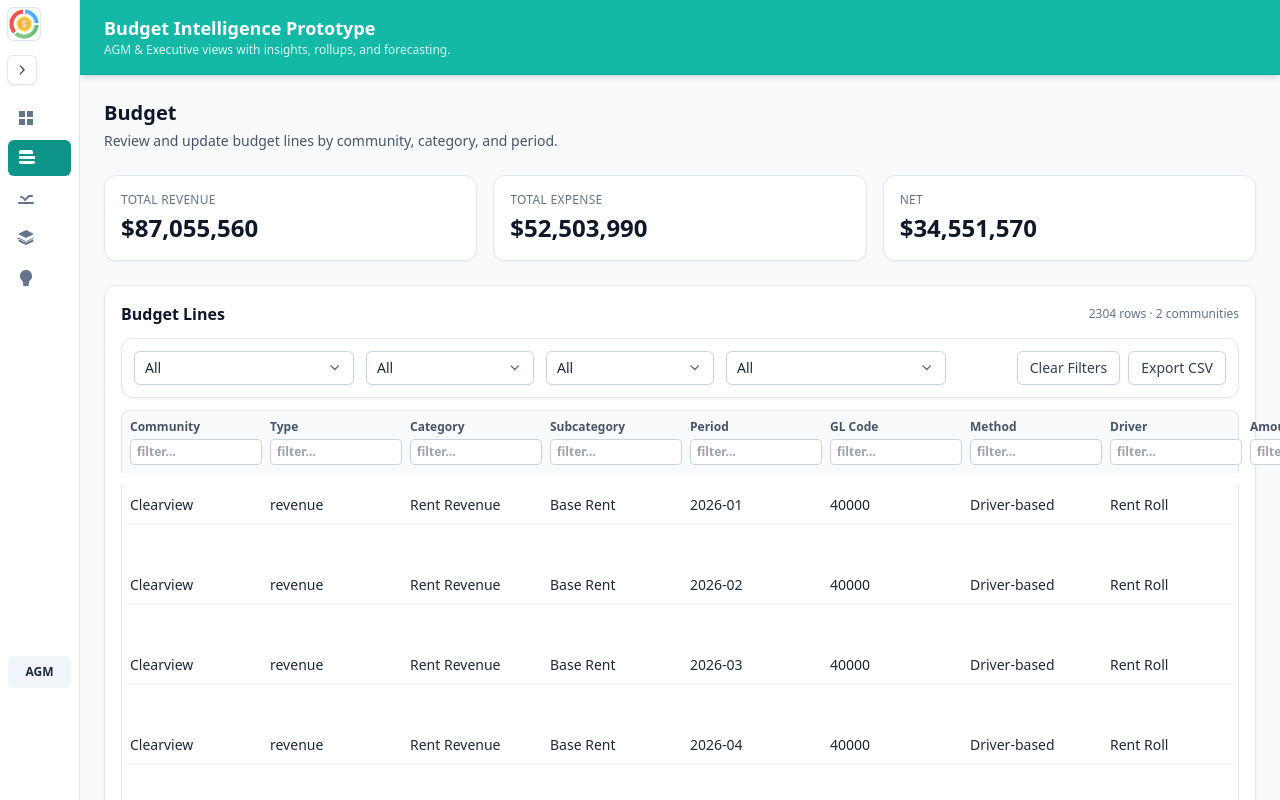
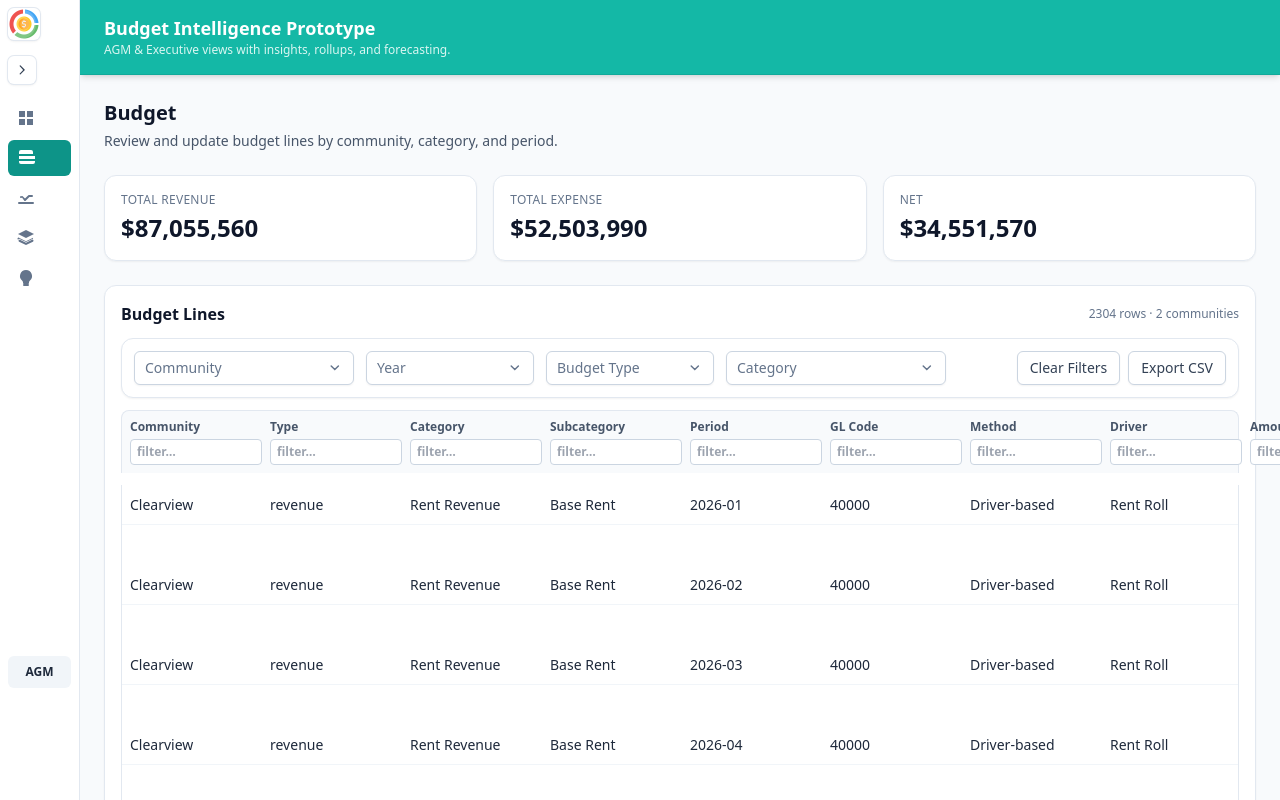
Before and after one commit to Integracarejj/BusIntell, a Next.js app: page /agm/budget in a window 1280 px wide. Built offline with nearby package versions, Linux system fonts and the light colour scheme.

Commit message:
updated dropdowns to include labels

```diff
--- a/components/BudgetGrid.tanstack.tsx
+++ b/components/BudgetGrid.tanstack.tsx
@@ -3,11 +3,10 @@
 
 /**
  * BudgetGrid.tanstack.tsx — TanStack Table v8 + React Virtual
- * Toolbar retooled: Community (multi), Year (single), Budget Type (single),
- * Category (multi) + Clear Filters + Export CSV.
- * – Removes all Bulk Edit UI.
- * – Keeps: inline Amount editing, per-column text filters, virtualization,
- *   TOTAL (filtered) footer.
+ * Toolbar shows labeled controls when empty:
+ *   Community | Year | Budget Type | Category
+ * Keeps: per-column text filters, inline Amount editing, virtualization,
+ * TOTAL (filtered) footer, CSV export.
  */
 
 import React, { useCallback, useMemo, useRef, useState } from "react";
@@ -23,7 +22,6 @@ import {
     flexRender,
     ColumnPinningState,
     GroupingState,
-    Column
 } from "@tanstack/react-table";
 import { useVirtualizer } from "@tanstack/react-virtual";
 
@@ -75,11 +73,8 @@ function exportRowsToCsv<T extends object>(
     const header = colIds.join(",");
     const body = rows
         .map((r) =>
-            colIds
-                .map((k) => {
-                    if (k === "amount") return esc((r as any)[k] ?? "");
-                    return esc((r as any)[k] ?? "");
-                })
+            colIds.map((k) => (k === "amount" ? (r as any)[k] ?? "" : (r as any)[k] ?? ""))
+                .map(esc)
                 .join(",")
         )
         .join("\n");
@@ -144,7 +139,7 @@ function AmountCell({
     );
 }
 
-// ---------- small headless dropdowns ----------
+// ---------- headless dropdowns (label when empty) ----------
 type Option = { label: string; value: string };
 
 function useClickOutsideClose<T extends HTMLElement>(onClose: () => void) {
@@ -175,7 +170,7 @@ function SingleSelect({
     className,
     "aria-label": ariaLabel,
 }: {
-    label?: string;
+    label: string;                // ← required so we can display it when empty
     value: string | null;
     options: Option[];
     onChange: (val: string | null) => void;
@@ -186,17 +181,19 @@ function SingleSelect({
     const ref = useClickOutsideClose<HTMLDivElement>(() => setOpen(false));
     const current = options.find((o) => o.value === value);
 
+    // When empty, show the control name (label) instead of "All"
+    const displayText = current ? current.label : label;
+
     return (
         <div className={`relative ${className ?? ""}`} ref={ref}>
-            {label ? <span className="sr-only">{label}</span> : null}
             <button
                 type="button"
                 aria-label={ariaLabel || label}
                 onClick={() => setOpen((o) => !o)}
                 className="inline-flex min-w-[168px] items-center justify-between rounded-md border border-slate-300 bg-white px-2.5 py-1.5 text-sm text-slate-800 shadow-sm hover:bg-slate-50 focus-visible:outline-none focus-visible:ring-2 focus-visible:ring-teal-500"
             >
-                <span className="truncate">
-                    {current ? current.label : "All"}
+                <span className={`truncate ${current ? "" : "text-slate-500"}`}>
+                    {displayText}
                 </span>
                 <svg viewBox="0 0 20 20" aria-hidden="true" className="ml-2 h-4 w-4 text-slate-500">
                     <path d="M5.25 7.5l4.5 4.5 4.5-4.5" stroke="currentColor" strokeWidth="1.8" fill="none" strokeLinecap="round" />
@@ -211,6 +208,7 @@ function SingleSelect({
                         className="w-full rounded px-2 py-1 text-left text-sm text-slate-700 hover:bg-slate-100"
                         onClick={() => { onChange(null); setOpen(false); }}
                     >
+                        {/* Show 'All' in menu, but empty state shows control name */}
                         All
                     </button>
                     <div className="my-1 h-px bg-slate-100" />
@@ -240,8 +238,8 @@ function MultiSelect({
     className,
     "aria-label": ariaLabel,
 }: {
-    label?: string;
-    values: string[]; // selected values
+    label: string;               // ← required for empty-label behavior
+    values: string[];
     options: Option[];
     onChange: (vals: string[]) => void;
     searchable?: boolean;
@@ -251,9 +249,11 @@ function MultiSelect({
     const [open, setOpen] = useState(false);
     const [query, setQuery] = useState("");
     const ref = useClickOutsideClose<HTMLDivElement>(() => setOpen(false));
+
+    // When empty, show the control name (label). Otherwise show chips/count.
     const display =
         values.length === 0
-            ? "All"
+            ? label
             : values.length <= 2
                 ? options
                     .filter((o) => values.includes(o.value))
@@ -277,14 +277,13 @@ function MultiSelect({
 
     return (
         <div className={`relative ${className ?? ""}`} ref={ref}>
-            {label ? <span className="sr-only">{label}</span> : null}
             <button
                 type="button"
                 aria-label={ariaLabel || label}
                 onClick={() => setOpen((o) => !o)}
                 className="inline-flex min-w-[220px] items-center justify-between rounded-md border border-slate-300 bg-white px-2.5 py-1.5 text-sm text-slate-800 shadow-sm hover:bg-slate-50 focus-visible:outline-none focus-visible:ring-2 focus-visible:ring-teal-500"
             >
-                <span className="truncate">{display}</span>
+                <span className={`truncate ${values.length === 0 ? "text-slate-500" : ""}`}>{display}</span>
                 <svg viewBox="0 0 20 20" aria-hidden="true" className="ml-2 h-4 w-4 text-slate-500">
                     <path d="M5.25 7.5l4.5 4.5 4.5-4.5" stroke="currentColor" strokeWidth="1.8" fill="none" strokeLinecap="round" />
                 </svg>
@@ -354,7 +353,7 @@ export default function BudgetGrid({ rows }: Props) {
 
     // ---- columns ----
     const columns = useMemo<ColumnDef<BudgetLine, any>[]>(() => {
-        // custom filterFns for array-typed filters (community/category multi-select)
+        // filter fns for array-typed filters
         const multiIncludesSome = (row: any, columnId: string, filterValue: string[]) => {
             if (!Array.isArray(filterValue) || filterValue.length === 0) return true;
             const v = String(row.getValue(columnId) ?? "");
@@ -367,82 +366,28 @@ export default function BudgetGrid({ rows }: Props) {
         };
 
         return [
-            {
-                id: "community",
-                accessorKey: "community",
-                header: "Community",
-                meta: { filterPlaceholder: "filter…" },
-                filterFn: multiIncludesSome, // driven by multi-select above grid
-                enablePinning: true,
-            },
-            {
-                id: "type",
-                accessorKey: "type",
-                header: "Type",
-                size: 130,
-                filterFn: equalsString, // single-select from toolbar
-            },
-            {
-                id: "category",
-                accessorKey: "category",
-                header: "Category",
-                filterFn: multiIncludesSome, // driven by multi-select above grid
-            },
-            {
-                id: "subCategory",
-                accessorKey: "subCategory",
-                header: "Subcategory",
-            },
-            {
-                id: "period",
-                accessorKey: "period",
-                header: "Period",
-                size: 120,
-                // Year filter (toolbar) will target a derived "year" value via custom filter below
-            },
-            {
-                id: "glCode",
-                accessorKey: "glCode",
-                header: "GL Code",
-                size: 120,
-            },
-            {
-                id: "budgetMethod",
-                accessorKey: "budgetMethod",
-                header: "Method",
-                size: 180,
-            },
-            {
-                id: "driver",
-                header: "Driver",
-                accessorFn: (row) => row.driver ?? row.driverTag ?? null,
-            },
-            {
-                id: "amount",
-                accessorKey: "amount",
-                header: "Amount",
-                cell: AmountCell,
-                size: 140,
-            },
-            // A virtual "year" column used only for filtering from the Year dropdown.
+            { id: "community", accessorKey: "community", header: "Community", meta: { filterPlaceholder: "filter…" }, filterFn: multiIncludesSome, enablePinning: true },
+            { id: "type", accessorKey: "type", header: "Type", size: 130, filterFn: equalsString },
+            { id: "category", accessorKey: "category", header: "Category", filterFn: multiIncludesSome },
+            { id: "subCategory", accessorKey: "subCategory", header: "Subcategory" },
+            { id: "period", accessorKey: "period", header: "Period", size: 120 },
+            { id: "glCode", accessorKey: "glCode", header: "GL Code", size: 120 },
+            { id: "budgetMethod", accessorKey: "budgetMethod", header: "Method", size: 180 },
+            { id: "driver", header: "Driver", accessorFn: (row) => row.driver ?? row.driverTag ?? null },
+            { id: "amount", accessorKey: "amount", header: "Amount", cell: AmountCell, size: 140 },
+            // hidden helper for year filtering
             {
                 id: "__year",
                 accessorFn: (row) => {
-                    // parse from period (supports "YYYY" or "YYYY-MM")
                     const p = row.period;
-                    if (p == null) return null;
-                    const s = String(p);
+                    const s = p == null ? "" : String(p);
                     const y = s.slice(0, 4);
                     return /^\d{4}$/.test(y) ? y : null;
                 },
                 header: "Year (hidden)",
                 enableHiding: true,
                 meta: { hiddenHelper: true },
-                filterFn: (r, id, val: string | null) => {
-                    if (!val) return true;
-                    const v = r.getValue(id);
-                    return String(v ?? "") === String(val);
-                },
+                filterFn: (r, id, val: string | null) => !val || String(r.getValue(id) ?? "") === String(val),
             },
         ];
     }, []);
@@ -454,14 +399,7 @@ export default function BudgetGrid({ rows }: Props) {
         getCoreRowModel: getCoreRowModel(),
         getFilteredRowModel: getFilteredRowModel(),
         getSortedRowModel: getSortedRowModel(),
-        state: {
-            sorting,
-            columnFilters: filters,
-            rowSelection,
-            columnVisibility,
-            columnPinning,
-            grouping,
-        },
+        state: { sorting, columnFilters: filters, rowSelection, columnVisibility, columnPinning, grouping },
         onSortingChange: setSorting,
         onColumnFiltersChange: setFilters,
         onRowSelectionChange: setRowSelection,
@@ -482,10 +420,7 @@ export default function BudgetGrid({ rows }: Props) {
             `${row.community ?? ""}${row.type ?? ""}${row.category ?? ""}${row.subCategory ?? ""}${row.period ?? ""}`,
     });
 
-    // ---------- toolbar derived options ----------
-    // Pre-filtered options (so selection lists are derived from the dataset, not the filtered view),
-    // but Category will be derived from the partially-filtered view (community/type/year applied) to stay relevant.
-
+    // ---------- toolbar options ----------
     const allCommunities = useMemo<Option[]>(() => {
         const set = new Set<string>();
         data.forEach((r) => r.community && set.add(r.community));
@@ -502,32 +437,24 @@ export default function BudgetGrid({ rows }: Props) {
         []
     );
 
-    // read helpers from filters
     const getFilter = (id: string) => filters.find((f) => f.id === id)?.value as any;
 
-    // current values
     const selectedCommunities = (getFilter("community") as string[]) ?? [];
     const selectedYear = (getFilter("__year") as string | null) ?? null;
     const selectedType = (getFilter("type") as string | null) ?? null;
     const selectedCategories = (getFilter("category") as string[]) ?? [];
 
-    // For Category options, reflect current Community/Year/Type filters to keep the list relevant.
+    // Category options reflect Community/Year/Type selections
     const categoryOptions: Option[] = useMemo(() => {
-        // Build a transient filtered view that applies community/year/type only.
         const rowsForOptions = table.getPreFilteredRowModel().rows.filter((r) => {
-            const communityPass =
+            const commPass =
                 selectedCommunities.length === 0 || selectedCommunities.includes(String(r.getValue("community") ?? ""));
             const typePass = !selectedType || String(r.getValue("type") ?? "") === selectedType;
-            const yr = (() => {
-                const p = r.original.period;
-                const s = p == null ? "" : String(p);
+            const s = String(r.original.period ?? "");
             const y = /^\d{4}/.test(s) ? s.slice(0, 4) : "";
-                return y;
-            })();
-            const yearPass = !selectedYear || yr === selectedYear;
-            return communityPass && typePass && yearPass;
+            const yearPass = !selectedYear || y === selectedYear;
+            return commPass && typePass && yearPass;
         });
-
         const set = new Set<string>();
         rowsForOptions.forEach((rr) => {
             const v = String(rr.getValue("category") ?? "");
@@ -536,24 +463,14 @@ export default function BudgetGrid({ rows }: Props) {
         return Array.from(set).sort((a, b) => a.localeCompare(b)).map((v) => ({ value: v, label: v }));
     }, [table, selectedCommunities, selectedType, selectedYear]);
 
-    // ---------- toolbar actions ----------
-    const setFilter = useCallback(
-        (id: string, value: any) => {
+    const setFilter = useCallback((id: string, value: any) => {
         setFilters((old) => {
             const others = old.filter((f) => f.id !== id);
             if (value == null || (Array.isArray(value) && value.length === 0)) return others;
             return [...others, { id, value }];
         });
-            // Clear selection whenever filters change
         setRowSelection({});
-        },
-        []
-    );
-
-    const onCommunitiesChange = (vals: string[]) => setFilter("community", vals);
-    const onYearChange = (val: string | null) => setFilter("__year", val);
-    const onTypeChange = (val: string | null) => setFilter("type", val);
-    const onCategoriesChange = (vals: string[]) => setFilter("category", vals);
+    }, []);
 
     const clearAllFilters = () => setFilters([]);
 
@@ -582,64 +499,50 @@ export default function BudgetGrid({ rows }: Props) {
         return sum;
     }, [table, data, filters, sorting, grouping]);
 
-    // ---------- render ----------
     const anyFilterActive = filters.length > 0;
 
     return (
         <section aria-label="Budget grid" className="space-y-3">
-            {/* Toolbar (replaces Bulk Edit strip) */}
+            {/* Toolbar */}
             <div className="flex flex-wrap items-center gap-2 rounded-xl border border-slate-200 bg-white p-3 shadow-sm">
-                {/* Community (multi) */}
                 <MultiSelect
                     aria-label="Filter by community"
                     label="Community"
                     values={selectedCommunities}
                     options={allCommunities}
-                    onChange={onCommunitiesChange}
+                    onChange={(vals) => setFilter("community", vals)}
                     className="mr-1"
                 />
-
-                {/* Year (single) */}
                 <SingleSelect
                     aria-label="Filter by year"
                     label="Year"
                     value={selectedYear}
                     options={yearOptions}
-                    onChange={onYearChange}
+                    onChange={(val) => setFilter("__year", val)}
                     className="mr-1"
                 />
-
-                {/* Budget Type (single) */}
                 <SingleSelect
                     aria-label="Filter by budget type"
                     label="Budget Type"
                     value={selectedType}
                     options={typeOptions}
-                    onChange={onTypeChange}
+                    onChange={(val) => setFilter("type", val)}
                     className="mr-1"
                 />
-
-                {/* Category (multi) */}
                 <MultiSelect
                     aria-label="Filter by category"
                     label="Category"
                     values={selectedCategories}
                     options={categoryOptions}
-                    onChange={onCategoriesChange}
+                    onChange={(vals) => setFilter("category", vals)}
                     className="mr-1"
                 />
-
-                {/* Spacer */}
                 <div className="grow" />
-
-                {/* Filters active badge */}
                 {anyFilterActive && (
                     <span className="rounded-full bg-slate-100 px-2 py-1 text-xs font-medium text-slate-600">
                         {filters.length} filter{filters.length > 1 ? "s" : ""} active
                     </span>
                 )}
-
-                {/* Clear + Export */}
                 <button
                     type="button"
                     onClick={clearAllFilters}
@@ -656,14 +559,15 @@ export default function BudgetGrid({ rows }: Props) {
                 </button>
             </div>
 
-            {/* Column headers + simple text filter row (unchanged) */}
+            {/* Column headers + text filter row */}
             <div className="rounded-t-lg border-x border-t border-slate-200 bg-slate-50">
                 <div
                     className="grid grid-cols-[repeat(var(--cols),minmax(140px,1fr))] px-2 py-2 text-xs font-semibold text-slate-600"
-                    style={{ ["--cols" as any]: table.getAllColumns().filter(c => c.getIsVisible() && !(c.columnDef as any)?.meta?.hiddenHelper).length }}
+                    style={{
+                        ["--cols" as any]: table.getAllColumns().filter((c) => c.getIsVisible() && !(c.columnDef as any)?.meta?.hiddenHelper).length,
+                    }}
                 >
                     {table.getFlatHeaders().map((header) => {
-                        // Hide helper column from header row
                         if ((header.column.columnDef as any)?.meta?.hiddenHelper) return null;
                         return (
                             <div key={header.id} className="pr-2">
@@ -678,7 +582,6 @@ export default function BudgetGrid({ rows }: Props) {
                                         desc: " ↓",
                                     }[header.column.getIsSorted() as string] ?? null}
                                 </button>
-                                {/* simple per-column text filter */}
                                 {header.column.getCanFilter() && (
                                     <div className="mt-1">
                                         <input
@@ -695,18 +598,17 @@ export default function BudgetGrid({ rows }: Props) {
                 </div>
             </div>
 
-            {/* Table body (virtualized) */}
+            {/* Table (virtualized rows) */}
             <div
                 ref={parentRef}
                 className="border-x border-b border-slate-200"
                 style={{ height: 720, overflow: "auto", position: "relative" }}
                 aria-label="Budget TanStack Grid"
             >
-                <div style={{ height: virtualizer.getTotalSize(), position: "relative" }}>
-                    {virtualItems.map((vi) => {
+                <div style={{ height: useVirtualizer({ count: table.getRowModel().rows.length, getScrollElement: () => parentRef.current, estimateSize: () => 40, overscan: 8 }).getTotalSize(), position: "relative" }}>
+                    {useVirtualizer({ count: table.getRowModel().rows.length, getScrollElement: () => parentRef.current, estimateSize: () => 40, overscan: 8 }).getVirtualItems().map((vi) => {
                         const row = table.getRowModel().rows[vi.index];
-                        // compute visible columns count excluding the hidden helper
-                        const visibleCols = row.getVisibleCells().filter(c => !(c.column.columnDef as any)?.meta?.hiddenHelper);
+                        const visibleCols = row.getVisibleCells().filter((c) => !(c.column.columnDef as any)?.meta?.hiddenHelper);
                         return (
                             <div
                                 key={row.id}
```
Lines whose indentation alone changed are shown as unchanged.
